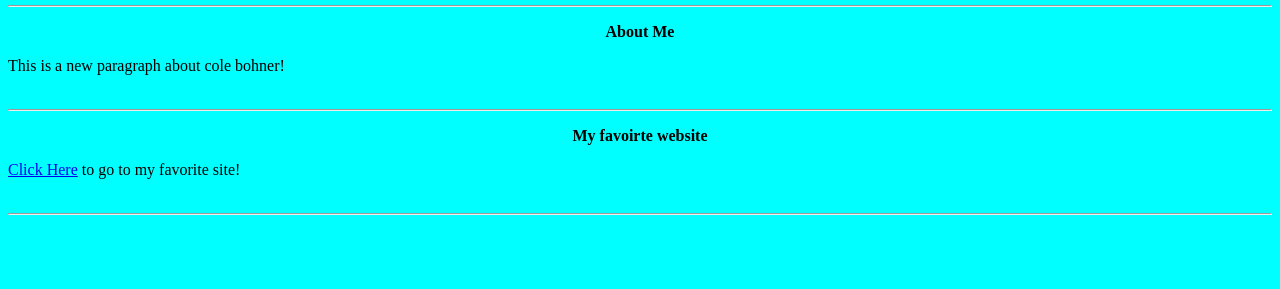
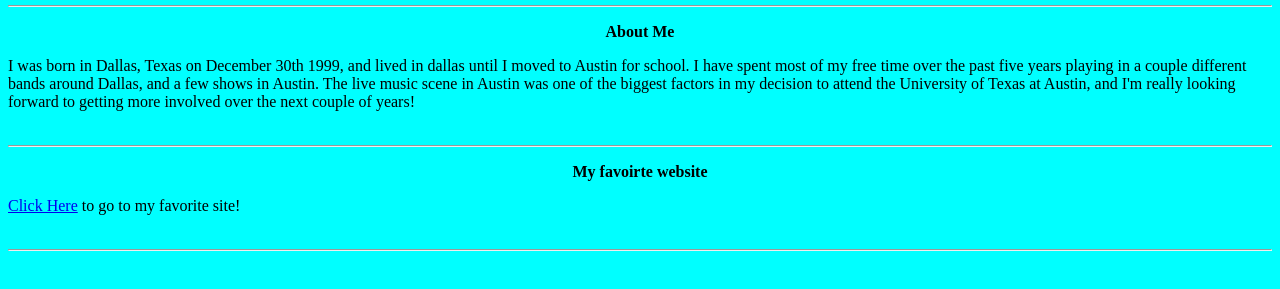
Before and after one commit to colebohner/colebohner, a plain HTML site: page index.html in a window 1280 px wide. Shown: the part 449-738 px from the top of the page. Drawn offline with Linux system fonts and the light colour scheme.

Commit message:
Update index.html

```diff
--- a/index.html
+++ b/index.html
@@ -11,7 +11,7 @@ width="281.25" height="340" align="BOTTOM" /></center><hr />
 
 <p style="text-align: center;"><strong>About Me</strong></p>
 
-<p>This is a new paragraph about cole bohner! <br /><br /></p>
+<p>I was born in Dallas, Texas on December 30th 1999, and lived in dallas until I moved to Austin for school. I have spent most of my free time over the past five years playing in a couple different bands around Dallas, and a few shows in Austin. The live music scene in Austin was one of the biggest factors in my decision to attend the University of Texas at Austin, and I'm really looking forward to getting more involved over the next couple of years! <br /><br /></p>
 
 <hr>
 
```
